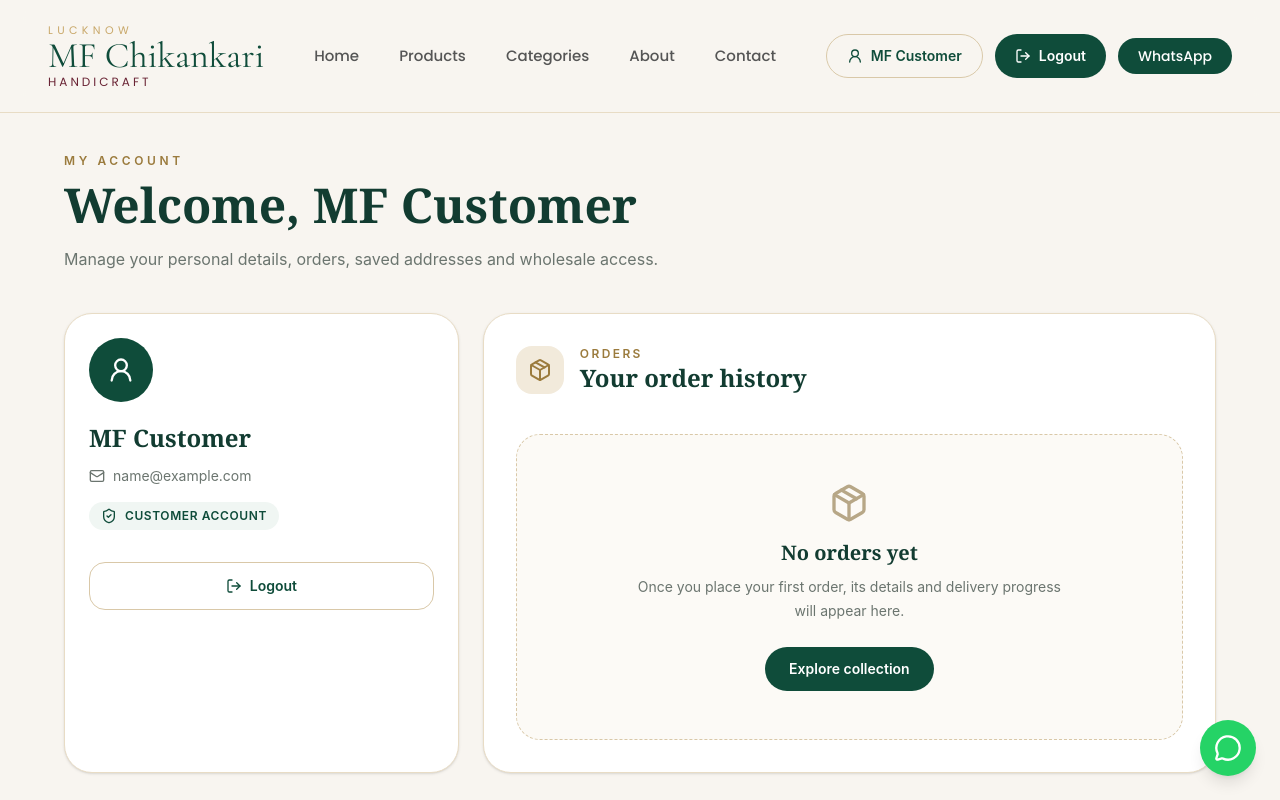
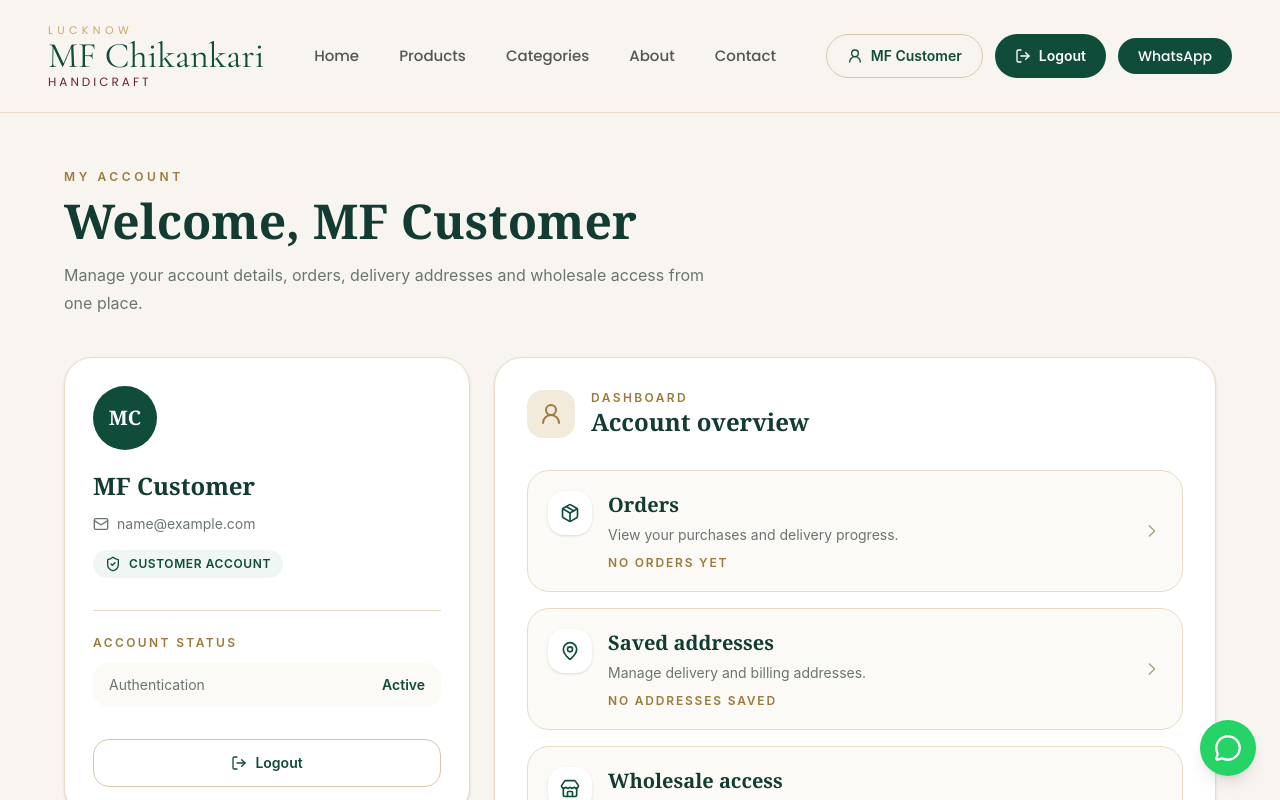
Before and after one commit to knight110599/mf-chikankari-showcase, a React (Vite) app: page /login in a window 1280 px wide. Both pictures are taken after typing "name@example.com", "Sample123" into the empty fields and a click on the button "Sign in". Shown: the top 800 px of the page. Built offline with nearby package versions, Linux system fonts and the light colour scheme.

Commit message:
Complete Phase 2C authentication polish and account dashboard

```diff
--- a/src/App.tsx
+++ b/src/App.tsx
@@ -1,36 +1,45 @@
 import { Route, Routes } from "react-router-dom";
+import ProtectedRoute from "./components/auth/ProtectedRoute";
 import MainLayout from "./layouts/MainLayout";
+import AboutPage from "./pages/AboutPage";
+import AccountPage from "./pages/account/AccountPage";
+import CategoriesPage from "./pages/CategoriesPage";
+import CategoryProductsPage from "./pages/CategoryProductsPage";
+import ContactPage from "./pages/ContactPage";
+import ForgotPasswordPage from "./pages/auth/ForgotPasswordPage";
 import HomePage from "./pages/HomePage";
-import AboutPage from "./pages/AboutPage";
-import ContactPage from "./pages/ContactPage";
+import LoginPage from "./pages/auth/LoginPage";
+import ProductDetailsPage from "./pages/ProductDetailsPage";
 import ProductsPage from "./pages/ProductsPage";
-import CategoriesPage from "./pages/CategoriesPage";
-import ProductDetailsPage from "./pages/ProductDetailsPage";
-import CategoryProductsPage from "./pages/CategoryProductsPage";
-import LoginPage from "./pages/auth/LoginPage";
 import SignupPage from "./pages/auth/SignupPage";
-import ForgotPasswordPage from "./pages/auth/ForgotPasswordPage";
-import ProtectedRoute from "./components/auth/ProtectedRoute";
-import AccountPage from "./pages/account/AccountPage";
-
-const SignupComponent = SignupPage as any;
 
 function App() {
   return (
     <Routes>
       <Route element={<MainLayout />}>
-        <Route path="/" element={<HomePage />} />
-        <Route path="/about" element={<AboutPage />} />
-        <Route path="/contact" element={<ContactPage />} />
-        <Route path="/products" element={<ProductsPage />} />
-        <Route path="/products/:slug" element={<ProductDetailsPage />} />
-        <Route path="/categories" element={<CategoriesPage />} />
-        <Route path="/categories/:slug" element={<CategoryProductsPage />} />
-        <Route path="/login" element={<LoginPage />} />
-        <Route path="/signup" element={<SignupComponent />} />
-        <Route path="/forgot-password" element={<ForgotPasswordPage />} />
+        <Route index element={<HomePage />} />
+
+        <Route path="about" element={<AboutPage />} />
+        <Route path="contact" element={<ContactPage />} />
+
+        <Route path="products" element={<ProductsPage />} />
+        <Route path="products/:slug" element={<ProductDetailsPage />} />
+
+        <Route path="categories" element={<CategoriesPage />} />
+        <Route
+          path="categories/:slug"
+          element={<CategoryProductsPage />}
+        />
+
+        <Route path="login" element={<LoginPage />} />
+        <Route path="signup" element={<SignupPage />} />
+        <Route
+          path="forgot-password"
+          element={<ForgotPasswordPage />}
+        />
+
         <Route element={<ProtectedRoute />}>
-          <Route path="/account" element={<AccountPage />} />
+          <Route path="account" element={<AccountPage />} />
         </Route>
       </Route>
     </Routes>
--- a/src/pages/account/AccountPage.tsx
+++ b/src/pages/account/AccountPage.tsx
@@ -1,16 +1,51 @@
 import {
+  ChevronRight,
   LogOut,
   Mail,
+  MapPin,
   Package,
   ShieldCheck,
+  Store,
   UserRound,
 } from "lucide-react";
 import { useNavigate } from "react-router-dom";
 import { useAuth } from "../../context/AuthContext";
 
+const accountSections = [
+  {
+    title: "Orders",
+    description: "View your purchases and delivery progress.",
+    icon: Package,
+    status: "No orders yet",
+  },
+  {
+    title: "Saved addresses",
+    description: "Manage delivery and billing addresses.",
+    icon: MapPin,
+    status: "No addresses saved",
+  },
+  {
+    title: "Wholesale access",
+    description: "Check your dealer and wholesale account status.",
+    icon: Store,
+    status: "Not requested",
+  },
+];
+
 export default function AccountPage() {
   const { user, logout } = useAuth();
   const navigate = useNavigate();
+
+  const userName = user?.name?.trim() || "MF Customer";
+  const userEmail = user?.email || "Email not available";
+  const userRole = user?.role || "customer";
+
+  const initials = userName
+    .split(" ")
+    .filter(Boolean)
+    .slice(0, 2)
+    .map((name) => name.charAt(0).toUpperCase())
+    .join("");
 
   const handleLogout = () => {
     logout();
@@ -18,41 +53,57 @@
   };
 
   return (
-    <main className="min-h-screen bg-[#F8F5F0] px-4 py-10 sm:px-6 lg:px-8">
+    <main className="min-h-screen bg-[#F8F5F0] px-4 py-10 sm:px-6 lg:px-8 lg:py-14">
       <div className="mx-auto max-w-6xl">
-        <div className="mb-10">
+        <header className="mb-10">
           <p className="text-xs font-semibold uppercase tracking-[0.3em] text-[#9B7B3D]">
             My account
           </p>
 
           <h1 className="mt-3 font-serif text-4xl font-semibold text-[#123C31] sm:text-5xl">
-            Welcome, {user?.name}
+            Welcome, {userName}
           </h1>
 
           <p className="mt-4 max-w-2xl leading-7 text-[#6B756F]">
-            Manage your personal details, orders, saved addresses and wholesale
-            access.
+            Manage your account details, orders, delivery addresses and
+            wholesale access from one place.
           </p>
-        </div>
+        </header>
 
-        <div className="grid gap-6 lg:grid-cols-[0.7fr_1.3fr]">
-          <aside className="rounded-[28px] border border-[#E8DCC5] bg-white p-6 shadow-sm">
-            <div className="flex h-16 w-16 items-center justify-center rounded-full bg-[#0F4C3A] text-white">
-              <UserRound className="h-7 w-7" />
+        <div className="grid gap-6 lg:grid-cols-[0.72fr_1.28fr]">
+          <aside className="h-fit rounded-[28px] border border-[#E8DCC5] bg-white p-6 shadow-sm sm:p-7">
+            <div className="flex h-16 w-16 items-center justify-center rounded-full bg-[#0F4C3A] font-serif text-xl font-semibold text-white">
+              {initials || <UserRound className="h-7 w-7" />}
             </div>
 
             <h2 className="mt-5 font-serif text-2xl font-semibold text-[#123C31]">
-              {user?.name}
+              {userName}
             </h2>
 
-            <div className="mt-3 flex items-center gap-2 text-sm text-[#6B756F]">
-              <Mail className="h-4 w-4" />
-              <span className="break-all">{user?.email}</span>
+            <div className="mt-3 flex items-start gap-2 text-sm text-[#6B756F]">
+              <Mail className="mt-0.5 h-4 w-4 shrink-0" />
+              <span className="break-all">{userEmail}</span>
             </div>
 
             <div className="mt-4 inline-flex items-center gap-2 rounded-full bg-[#F0F6F3] px-3 py-1.5 text-xs font-semibold uppercase tracking-wider text-[#0F4C3A]">
               <ShieldCheck className="h-4 w-4" />
-              {user?.role} account
+              {userRole} account
+            </div>
+
+            <div className="mt-8 border-t border-[#E8DCC5] pt-6">
+              <p className="text-xs font-semibold uppercase tracking-[0.2em] text-[#9B7B3D]">
+                Account status
+              </p>
+
+              <div className="mt-3 flex items-center justify-between rounded-2xl bg-[#FCFAF6] px-4 py-3">
+                <span className="text-sm text-[#6B756F]">
+                  Authentication
+                </span>
+
+                <span className="text-sm font-semibold text-[#0F4C3A]">
+                  Active
+                </span>
+              </div>
             </div>
 
             <button
@@ -68,30 +119,65 @@
           <section className="rounded-[28px] border border-[#E8DCC5] bg-white p-6 shadow-sm sm:p-8">
             <div className="flex items-center gap-4">
               <div className="flex h-12 w-12 items-center justify-center rounded-2xl bg-[#F2EADB] text-[#9B7B3D]">
-                <Package className="h-6 w-6" />
+                <UserRound className="h-6 w-6" />
               </div>
 
               <div>
                 <p className="text-xs font-semibold uppercase tracking-[0.2em] text-[#9B7B3D]">
-                  Orders
+                  Dashboard
                 </p>
 
                 <h2 className="font-serif text-2xl font-semibold text-[#123C31]">
-                  Your order history
+                  Account overview
                 </h2>
               </div>
             </div>
 
-            <div className="mt-10 rounded-[24px] border border-dashed border-[#D9C8A8] bg-[#FCFAF6] px-6 py-12 text-center">
+            <div className="mt-8 grid gap-4">
+              {accountSections.map((section) => {
+                const Icon = section.icon;
+
+                return (
+                  <article
+                    key={section.title}
+                    className="group flex flex-col gap-5 rounded-[22px] border border-[#E8DCC5] bg-[#FCFAF6] p-5 transition hover:border-[#C9A86A] sm:flex-row sm:items-center sm:justify-between"
+                  >
+                    <div className="flex items-start gap-4">
+                      <div className="flex h-11 w-11 shrink-0 items-center justify-center rounded-2xl bg-white text-[#0F4C3A] shadow-sm">
+                        <Icon className="h-5 w-5" />
+                      </div>
+
+                      <div>
+                        <h3 className="font-serif text-xl font-semibold text-[#123C31]">
+                          {section.title}
+                        </h3>
+
+                        <p className="mt-1 text-sm leading-6 text-[#6B756F]">
+                          {section.description}
+                        </p>
+
+                        <p className="mt-2 text-xs font-semibold uppercase tracking-[0.15em] text-[#9B7B3D]">
+                          {section.status}
+                        </p>
+                      </div>
+                    </div>
+
+                    <ChevronRight className="hidden h-5 w-5 shrink-0 text-[#B7A787] transition group-hover:translate-x-1 group-hover:text-[#0F4C3A] sm:block" />
+                  </article>
+                );
+              })}
+            </div>
+
+            <div className="mt-8 rounded-[24px] border border-dashed border-[#D9C8A8] bg-[#FCFAF6] px-6 py-10 text-center">
               <Package className="mx-auto h-10 w-10 text-[#B7A787]" />
 
               <h3 className="mt-4 font-serif text-xl font-semibold text-[#123C31]">
-                No orders yet
+                Start exploring our collection
               </h3>
 
               <p className="mx-auto mt-2 max-w-md text-sm leading-6 text-[#6B756F]">
-                Once you place your first order, its details and delivery
-                progress will appear here.
+                Once you place an order, its details and delivery progress will
+                appear inside your account.
               </p>
 
               <button
--- a/src/pages/auth/LoginPage.tsx
+++ b/src/pages/auth/LoginPage.tsx
@@ -15,6 +15,8 @@
 interface LoginLocationState {
   from?: {
     pathname?: string;
+    search?: string;
+    hash?: string;
   };
 }
 
@@ -46,9 +48,16 @@
     await login(values);
 
     const state = location.state as LoginLocationState | null;
-    const destination = state?.from?.pathname || "/account";
+    const from = state?.from;
 
-    navigate(destination, { replace: true });
+    const destination = from?.pathname
+      ? `${from.pathname}${from.search ?? ""}${from.hash ?? ""}`
+      : "/account";
+
+    navigate(destination, {
+      replace: true,
+      state: null,
+    });
   } catch (error) {
     setServerError(
       error instanceof Error
```
Also changed, not shown: src/components/Navbar.tsx (+98 -37 lines), src/context/AuthContext.tsx (+61 -25 lines).
